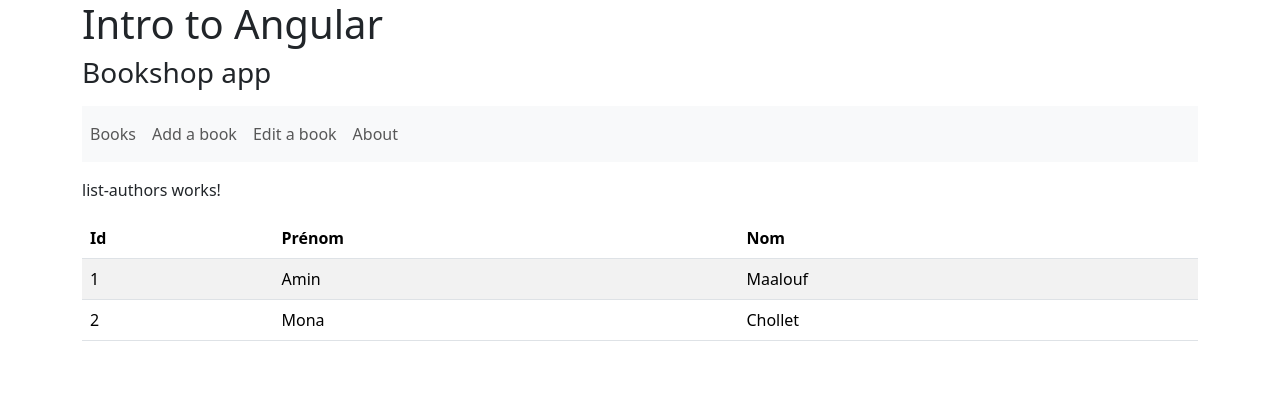
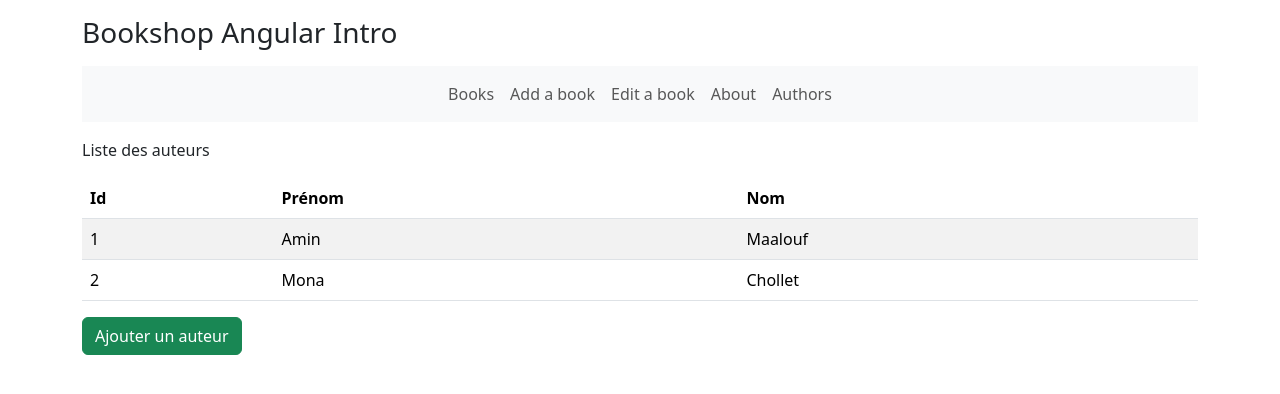
Before and after one commit to Cameliaasb/bookshop-angular, an Angular app: page /authors in a window 1280 px wide. Shown: the top 394 px of the page. Built offline with nearby package versions, Linux system fonts and the light colour scheme.

Commit message:
Add an author

```diff
--- a/src/app/app.component.html
+++ b/src/app/app.component.html
@@ -1,12 +1,11 @@
 <div class="container">
 
-  <h1> Intro to Angular</h1>
-  <h3> Bookshop app</h3>
+  <h3 class="mt-3"> Bookshop Angular Intro</h3>
   <!-- AVANT ROUTES :  <app-listbooks></app-listbooks> -->
 
 
   <!-- APRES CONFIGURATION ROUTES sur app.routing.module.ts -->
-  <nav class="navbar navbar-expand-lg navbar-light bg-light my-3">
+  <nav class="navbar navbar-expand-lg navbar-light bg-light my-3 justify-content-center">
     <div  id="navbarNav">
       <ul class="navbar-nav">
         <li class="nav-item active">
@@ -23,6 +22,9 @@
         <li class="nav-item">
           <a routerLink="/about" class="nav-link"> About</a>
         </li>
+        <li class="nav-item">
+          <a routerLink="/authors" class="nav-link"> Authors</a>
+        </li>
       </ul>
     </div>
   </nav>
--- a/src/app/authors/add-author/add-author.component.html
+++ b/src/app/authors/add-author/add-author.component.html
@@ -1 +1,15 @@
-<p>add-author works!</p>
+<h3> Ajouter un nouvel auteur</h3>
+
+<form (ngSubmit)="addAuthor(f)" #f="ngForm">
+  <div class="mb-3">
+      <label for="firstName" class="form-label">Prénom</label>
+      <input type="text" class="form-control" id="firstName" name="firstName" ngModel required #first="ngModel">
+      <span class="erreur" *ngIf="first.invalid && first.touched">Le champ Prénom est obligatoire</span>
+  </div>
+  <div class="mb-3">
+      <label for="lastName" class="form-label">Nom</label>
+      <input type="text" class="form-control" id="lastName" name="lastName" ngModel required #last="ngModel">
+      <span class="erreur" *ngIf="last.invalid && last.touched">Le champ Nom est obligatoire</span>
+  </div>
+  <button type="submit" class="btn btn-primary" [disabled]="f.invalid">Valider</button>
+</form>
--- a/src/app/authors/add-author/add-author.component.ts
+++ b/src/app/authors/add-author/add-author.component.ts
@@ -1,4 +1,8 @@
 import { Component } from '@angular/core';
+import { NgForm } from '@angular/forms';
+import { Author } from '../model/author';
+import { AuthorService } from '../services/author.service';
+import { Router } from '@angular/router';
 
 @Component({
   selector: 'app-add-author',
@@ -6,5 +10,15 @@ import { Component } from '@angular/core';
   styleUrls: ['./add-author.component.css']
 })
 export class AddAuthorComponent {
+  constructor(
+    private authorService : AuthorService,
+    private router : Router){}
 
+  addAuthor(f : NgForm){
+    const id = this.authorService.getLastId() + 1;
+    const author = new Author(id, f.value.firstName, f.value.lastName);
+    this.authorService.addAuthor(author);
+    this.router.navigate(['/authors']);
+
+  }
 }
--- a/src/app/authors/authors.module.ts
+++ b/src/app/authors/authors.module.ts
@@ -5,6 +5,7 @@ import { AuthorsRoutingModule } from './authors-routing.module';
 import { ListAuthorsComponent } from './list-authors/list-authors.component';
 import { AddAuthorComponent } from './add-author/add-author.component';
 import { EditAuthorComponent } from './edit-author/edit-author.component';
+import { FormsModule } from '@angular/forms';
 
 
 @NgModule({
@@ -15,7 +16,9 @@ import { EditAuthorComponent } from './edit-author/edit-author.component';
   ],
   imports: [
     CommonModule,
-    AuthorsRoutingModule
+    AuthorsRoutingModule,
+    FormsModule //Le module responsable des Template-Driven Form
+
   ]
 })
 export class AuthorsModule { }
--- a/src/app/authors/list-authors/list-authors.component.html
+++ b/src/app/authors/list-authors/list-authors.component.html
@@ -1,5 +1,6 @@
-<p>list-authors works!</p>
-<table class="table table-striped">
+<p> Liste des auteurs</p>
+
+<table class="table table-striped" >
   <thead>
     <tr>
       <th>Id</th>
@@ -15,3 +16,5 @@
     </tr>
   </tbody>
 </table>
+
+<button class="btn btn-success" routerLink="/authors/add">  Ajouter un auteur   </button>
--- a/src/app/authors/model/author.ts
+++ b/src/app/authors/model/author.ts
@@ -11,15 +11,15 @@ export class Author {
   public set firstName(value: string) {
     this._firstName = value;
   }
-  public get id(): Number {
+  public get id(): number {
     return this._id;
   }
-  public set id(value: Number) {
+  public set id(value: number) {
     this._id = value;
   }
 
   constructor(
-    private _id: Number,
+    private _id: number,
     private _firstName: string,
     private _lastName: string
   ){}
--- a/src/app/authors/services/author.service.ts
+++ b/src/app/authors/services/author.service.ts
@@ -14,4 +14,11 @@ export class AuthorService {
   GetAuthors() {
     return [...this.authors];
   }
+
+  addAuthor(author : Author){
+    this.authors = [...this.authors, author];
+  }
+  getLastId(){
+    return this.authors[this.authors.length - 1].id
+  }
 }
```
Lines whose indentation alone changed are shown as unchanged.
